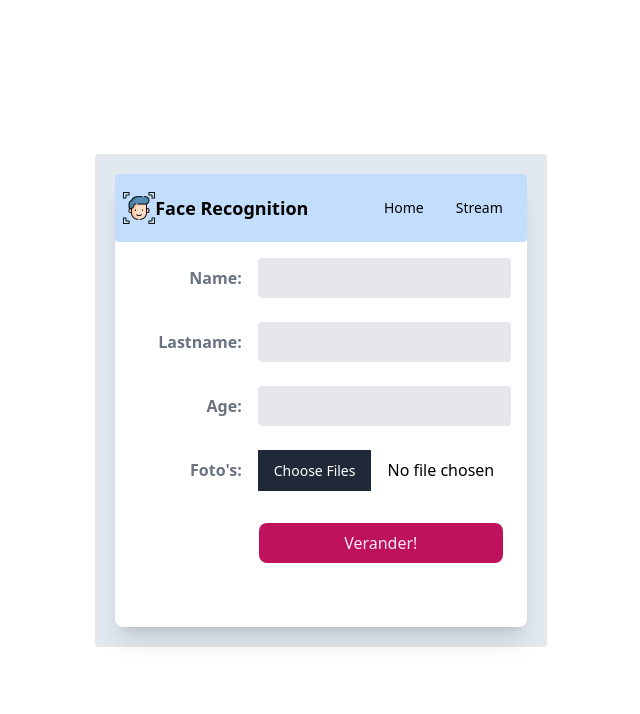
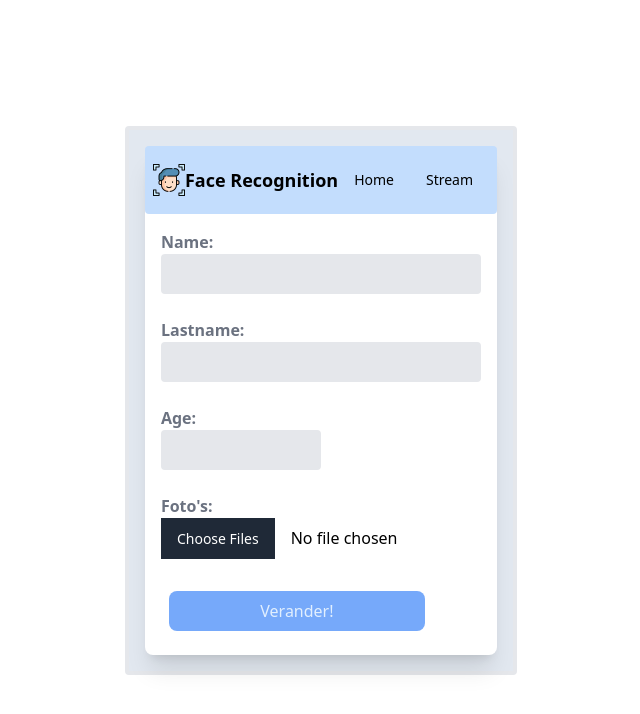
Before and after one commit to Eyupc/Face-Recognition-Website, a React (Create React App) app: page /manage/add in a window 1280 px wide. Shown: the top 714 px of the page, without its empty margins (319-959 px from the left). Built offline with nearby package versions, Linux system fonts and the light colour scheme.

Commit message:
added AddUserPage

```diff
--- a/src/components/Manage/AddUserPage.tsx
+++ b/src/components/Manage/AddUserPage.tsx
@@ -1,78 +1,103 @@
 import React from "react";
 import NavBar from "../static-parts/NavBar";
 
+
 export class AddUserPage extends React.Component {
+  private reader = new FileReader();
 
     constructor(props={}){
         super(props)
     }
 
     state = {
-        files: []
+        images_encoded: []
       }
 
-      fileSelectedHandler = (e:any) => {
-        this.setState({ files: [...this.state.files, ...e.target.files] })
-        console.log(this.state.files)
+       async fileSelectedHandler(e:any):Promise<void> {
+        var img:string = "";
+        for(let i = 0; i<=e.target.files.length-1; i++){
+        await this.getBase64(e.target.files[i]).then((data:any)=>{
+          img = data.replace("data:", "").replace(/^.+,/, "");
+
+          this.setState({ images_encoded: [...this.state.images_encoded, img] })
+          //console.log(this.state.images_encoded)
+
+          //document.getElementById("image")!.setAttribute("src",img);
+
+        })
+      }
+    }
+
+       getBase64(file:any) {
+        return new Promise((resolve, reject) => {
+          const reader = this.reader;
+          reader.readAsDataURL(file);
+          reader.onload = () => resolve(reader.result);
+          reader.onerror = error => reject(error);
+        });
+      }
+
+      onSubmit(e:any){
+        document.getElementById("name")!.setAttribute("value","")
+        document.getElementById("lastname")!.setAttribute("value","")
+        document.getElementById("age")!.setAttribute("value","")
+        document.getElementById("files")!.setAttribute("value","")
+        e.preventDefault();
+
+
       }
     render(){
-        return(<div className="flex flex-col justify-center items-center h-full sm:h-screen">
+        return(
+        <form onSubmit={(e)=>this.onSubmit(e)} ><div className="flex flex-col justify-center items-center h-screen">
         <div className="md:flex box-border h-72 w-auto h-auto p-4 border-4 bg-slate-200	-500 m4 rounded">
             <div className="flex-1 h-full max-w-4xl mx-auto bg-white rounded-lg shadow-xl">
             <div className="flex flex-col md:flex-col">
                   <NavBar/>
-                  <div className="mb-4 p-4">
-<div className="md:flex md:items-center mb-6">
-    <div className="md:w-1/3">
-      <label className="block text-gray-500 font-bold md:text-right mb-1 md:mb-0 pr-4" htmlFor="Name">
+
+  <div className="md:w-auto p-4">
+  <div className="md:flex md:items-center mb-6">
+
+<div className="md:w-full">
+<label className="block text-gray-500 font-bold md:text-left mb-1 md:mb-0 pr-4" htmlFor="Name">
         Name:
       </label>
-    </div>
-<div className="md:w-2/3">
-<input className="bg-gray-200 appearance-none border-2 border-gray-200 rounded w-full py-2 px-4 text-gray-700 leading-tight focus:outline-none focus:bg-white focus:border-blue-200" id="Name"
+<input className="bg-gray-200 appearance-none border-2 border-gray-200 rounded w-full py-2 px-4 text-gray-700 leading-tight focus:outline-none focus:bg-white focus:border-blue-200" id="name"
 type="text" name="Name" required/>
 </div></div>
 
 <div className="md:flex md:items-center mb-6">
-    <div className="md:w-1/3">
-      <label className="block text-gray-500 font-bold md:text-right mb-1 md:mb-0 pr-4" htmlFor="Lastname">
+
+<div className="md:w-full">
+<label className="block text-gray-500 font-bold md:text-left mb-1 md:mb-0 pr-4" htmlFor="Lastname">
         Lastname:
       </label>
-    </div>
-<div className="md:w-2/3">
-<input className="bg-gray-200 appearance-none border-2 border-gray-200 rounded w-full py-2 px-4 text-gray-700 leading-tight focus:outline-none focus:bg-white focus:border-blue-200" id="Lastname"
+<input className="bg-gray-200 appearance-none border-2 border-gray-200 rounded w-full py-2 px-4 text-gray-700 leading-tight focus:outline-none focus:bg-white focus:border-blue-200" id="lastname"
 type="text" name="Lastname" required/>
 </div></div>
 
 <div className="md:flex md:items-center mb-6">
-    <div className="md:w-1/3">
-      <label className="block text-gray-500 font-bold md:text-right mb-1 md:mb-0 pr-4" htmlFor="Age">
+    <div className="md:w-1/2">
+    <label className="block text-gray-500 font-bold md:text-left mb-1 md:mb-0 pr-4" htmlFor="Age">
         Age:
       </label>
-    </div>
-    <div className="md:w-2/3">
-<input className="bg-gray-200 appearance-none border-2 border-gray-200 rounded w-full py-2 px-4 text-gray-700 leading-tight focus:outline-none focus:bg-white focus:border-blue-200" id="Age"
+<input className="bg-gray-200 appearance-none border-2 border-gray-200 rounded w-full py-2 px-4 text-gray-700 leading-tight focus:outline-none focus:bg-white focus:border-blue-200" id="age"
 type="number" min="1" name="Age" required/>
 </div></div>
 <div className="md:flex md:items-center mb-6">
-    <div className="md:w-1/3">
-      <label className="block text-gray-500 font-bold md:text-right mb-1 md:mb-0 pr-4" htmlFor="Fotos">
+<div className="md:w-2/3">
+<label className="block text-gray-500 font-bold md:text-left mb-1 md:mb-0 pr-4" htmlFor="Fotos">
         Foto's:
       </label>
-    </div>
-<div className="md:w-2/3">
-<form>
-        <input type="file" multiple onChange={this.fileSelectedHandler} />
-      </form>
-
+        <input type="file" className="w-64"  id="files" name="file" multiple onChange={(e)=>this.fileSelectedHandler(e)} required/><br/>
 </div></div>
 
-  <div className="md:flex md:items-center mb-6">
-<div className="md:w-1/3"></div>
-<input style={{cursor:"pointer"}} className="w-64 h-10 px-5 m-2 text-pink-100 transition-colors duration-150 bg-pink-700 rounded-lg focus:shadow-outline hover:bg-pink-800" type="submit" value="Verander!"/>
+  <div className="md:flex md:items-center">
+<div className="md:w-1/6">
+<input style={{cursor:"pointer"}} className="w-64 h-10 px-5 m-2 text-blue-100 transition-colors duration-150 bg-blue-400 rounded-lg focus:shadow-outline hover:bg-blue-500" type="submit" value="Verander!"/>
 </div></div>
+</div>
                       </div>
-                  </div></div></div>
+                  </div></div></div></form>
         )
     }
 }
```
